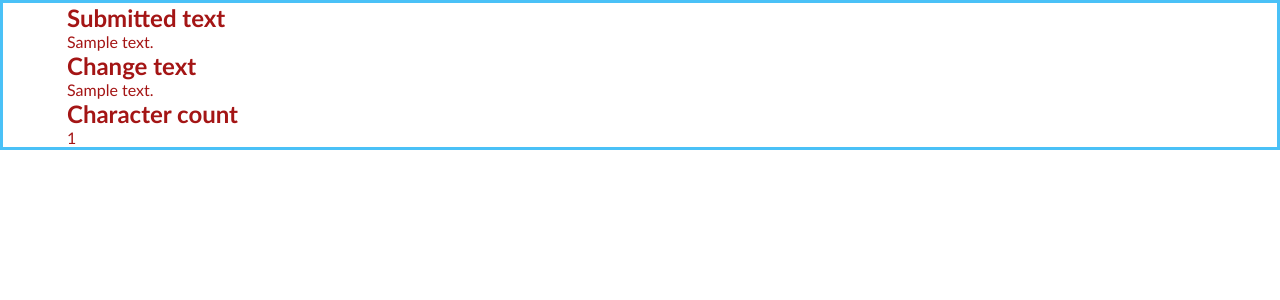
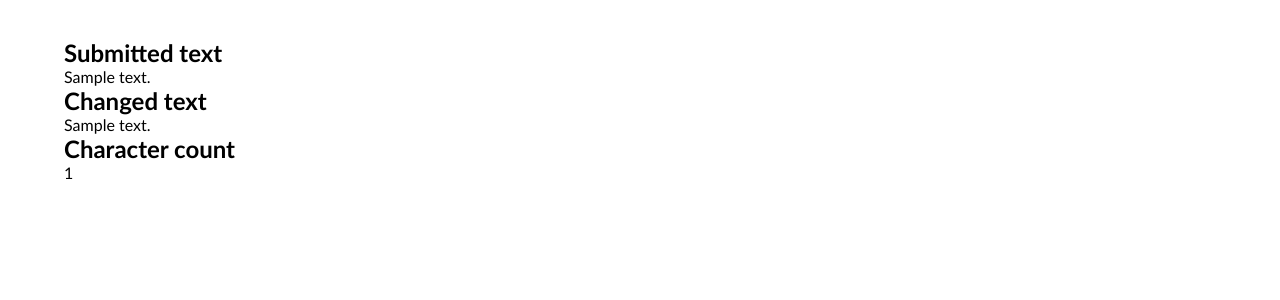
Before and after one commit to mariel-duran/Final-Project-SDA, a Django app: template smartapp/lexicon/templates/lexicon/result.html in a window 1280 px wide. Shown: the part 64-364 px from the top of the page. Run offline with Django 4.2, Linux system fonts and the light colour scheme; the template is opened without the code that fills it: most values are stand-ins (such as "Sample title", 1, 10 or a date in 2020).

Commit message:
adjusting logic and results

```diff
--- a/smartapp/lexicon/static/lexicon/style.css
+++ b/smartapp/lexicon/static/lexicon/style.css
@@ -31,6 +31,11 @@ header h1{
 }
 
 header a:visited {
+    color: aliceblue;
+    text-decoration: none;
+}
+
+header a:active {
     color: aliceblue;
     text-decoration: none;
 }
@@ -176,7 +181,5 @@ input[type="submit"] {
 
 .result_div {
     padding-left: 5%;
-    color: #a41515;
-    border-style: solid;
-    border-color: #4ac1f7;
+    padding-top: 3%;
 }
--- a/smartapp/lexicon/templates/lexicon/index.html
+++ b/smartapp/lexicon/templates/lexicon/index.html
@@ -6,7 +6,7 @@
     {% csrf_token %}
 
     <label class= "textarea_div" for="submitted_text">
-        <textarea id="submitted_text" name="submitted_text" placeholder="Enter your text here!" form="lexicon_form"></textarea>
+        <textarea id="submitted_text" name="submitted_text" placeholder="Enter your text here!" form="lexicon_form" required></textarea>
     </label>
     <div class="toggles">
         <div class="logic_switch">
--- a/smartapp/lexicon/templates/lexicon/result.html
+++ b/smartapp/lexicon/templates/lexicon/result.html
@@ -6,7 +6,7 @@
     <h2>Submitted text</h2>
     <p>{{ submitted_text }}</p>
 
-    <h2>Change text</h2>
+    <h2>Changed text</h2>
     <p>{{ changed_text }}</p>
 
     <h2>Character count</h2>
```
Also changed, not shown: smartapp/lexicon/lexicon_logic.py (+12 -5 lines), smartapp/lexicon/views.py (+14 -0 lines).
